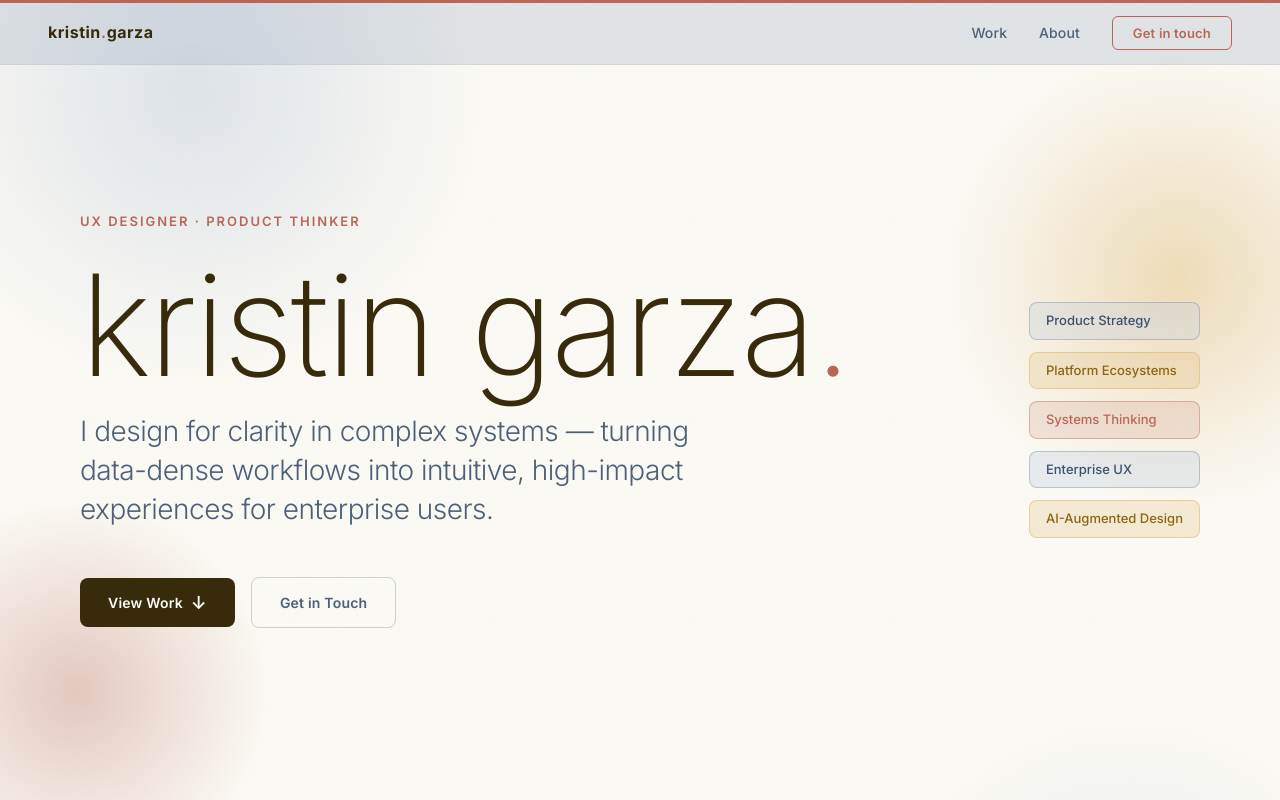
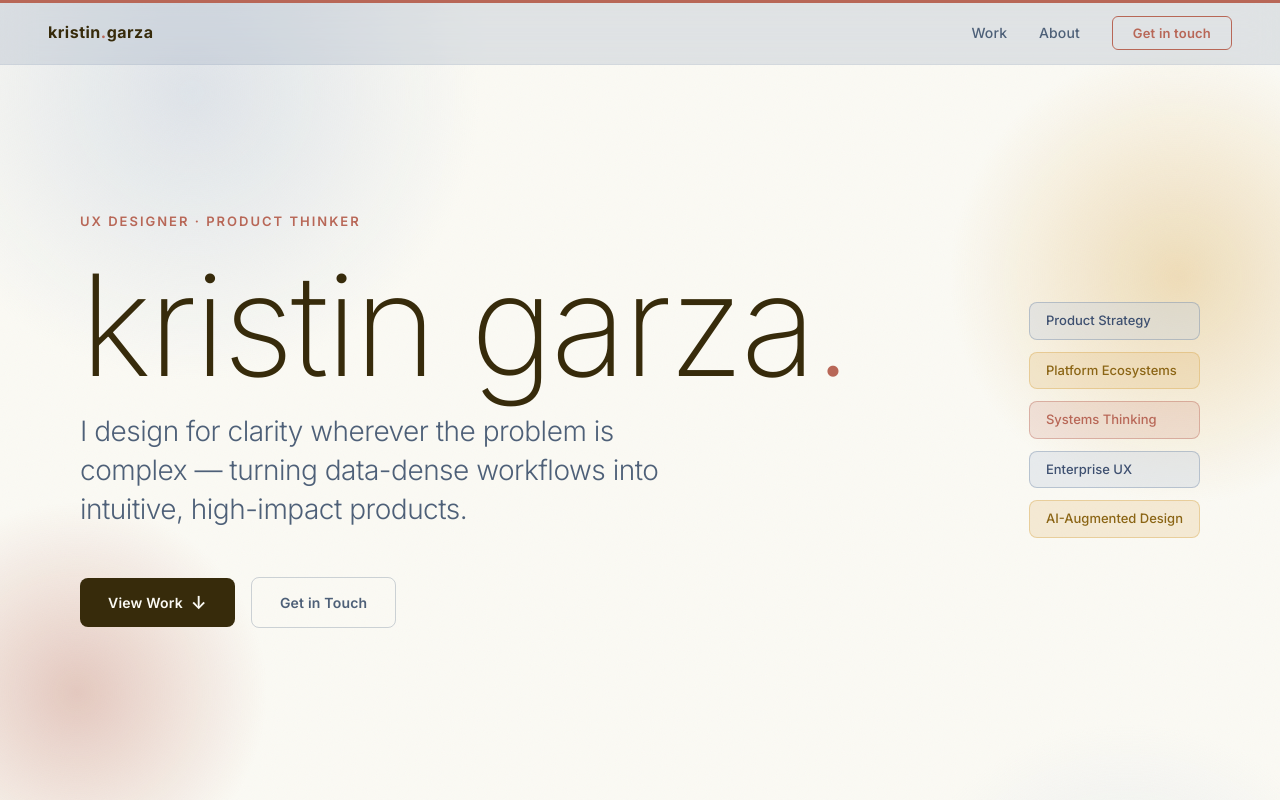
Before and after one commit to kmk221/portfolio-kg, a React (Vite) app: page / in a window 1280 px wide. Shown: the top 800 px of the page. Built offline with nearby package versions, Linux system fonts and the light colour scheme; a web font is replaced by a local one.

Commit message:
about me updates

```diff
--- a/src/App.jsx
+++ b/src/App.jsx
@@ -54,8 +54,8 @@ export default function App() {
             <p className="hero-eyebrow">UX Designer · Product Thinker</p>
             <h1 className="hero-name">Kristin Garza<span>.</span></h1>
             <p className="hero-title">
-              I design for clarity in complex systems — turning data-dense workflows into intuitive,
-              high-impact experiences for enterprise users.
+              I design for clarity wherever the problem is complex — turning data-dense workflows
+              into intuitive, high-impact products.
             </p>
             <div className="hero-actions">
               <a href="#work" className="btn-primary">
@@ -672,14 +672,14 @@ export default function App() {
             <p className="about-label">About</p>
             <h2 className="about-heading">Designing for complexity, without adding to it</h2>
             <p className="about-body">
-              I'm a UX designer specializing in complex, enterprise B2B applications — where the stakes
-              are high, the data is dense, and the users are experts. I believe good design for
-              professionals respects their expertise and gets out of their way.
+              I'm a UX designer drawn to complex, data-dense problems — where the stakes are high
+              and the users are experts. I believe good design respects users' expertise and gets
+              out of their way.
             </p>
             <p className="about-body">
               Most recently, I led UX for trading platforms at a leading financial services firm — unifying 15+ applications
               under a cohesive design system and streamlining high-stakes workflows for institutional investors.
-              I'm now exploring my next opportunity to bring systems thinking and enterprise design leadership
+              I'm now exploring my next opportunity to bring systems thinking and design leadership
               to complex product challenges.
             </p>
           </div>
```
